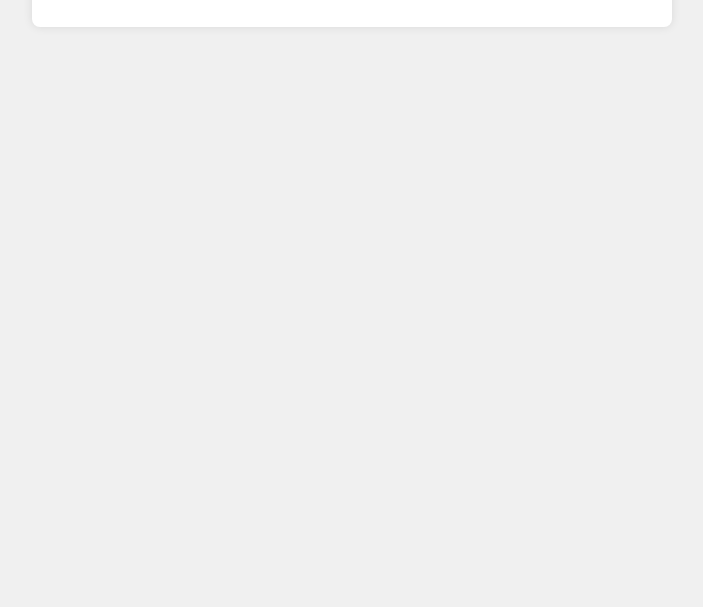
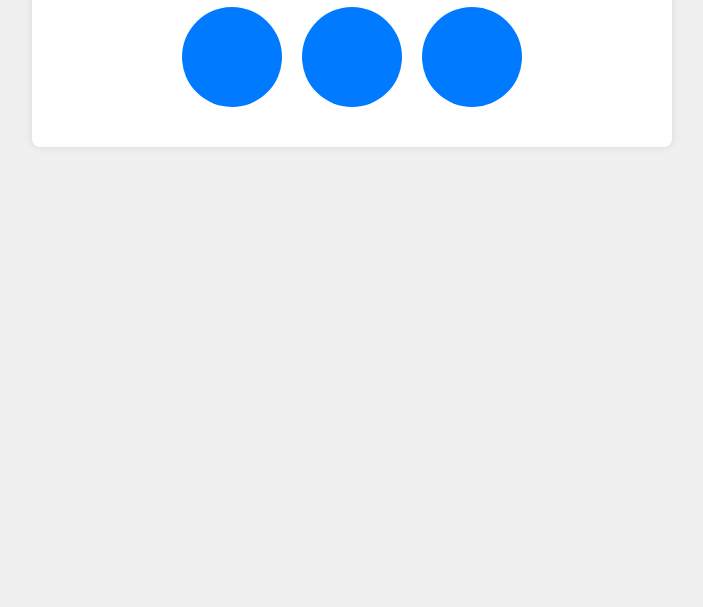
Before and after one commit to Rahulx55/funlearn, a plain HTML site: page index.html in a window 1280 px wide. Shown: the part 193-800 px from the top of the page, without its empty margins (288-991 px from the left). Drawn offline with Linux system fonts and the light colour scheme.

Commit message:
Update styles.css

```diff
--- a/styles.css
+++ b/styles.css
@@ -15,6 +15,21 @@ body {
     box-shadow: 0 0 10px rgba(0, 0, 0, 0.1);
 }
 
+#cups-container {
+    display: flex;
+    justify-content: center;
+    margin-bottom: 20px;
+}
+
+.cup {
+    width: 100px;
+    height: 100px;
+    background-color: #007bff;
+    border-radius: 50%;
+    margin: 0 10px;
+    cursor: pointer;
+}
+
 .hidden {
     display: none;
 }
```
